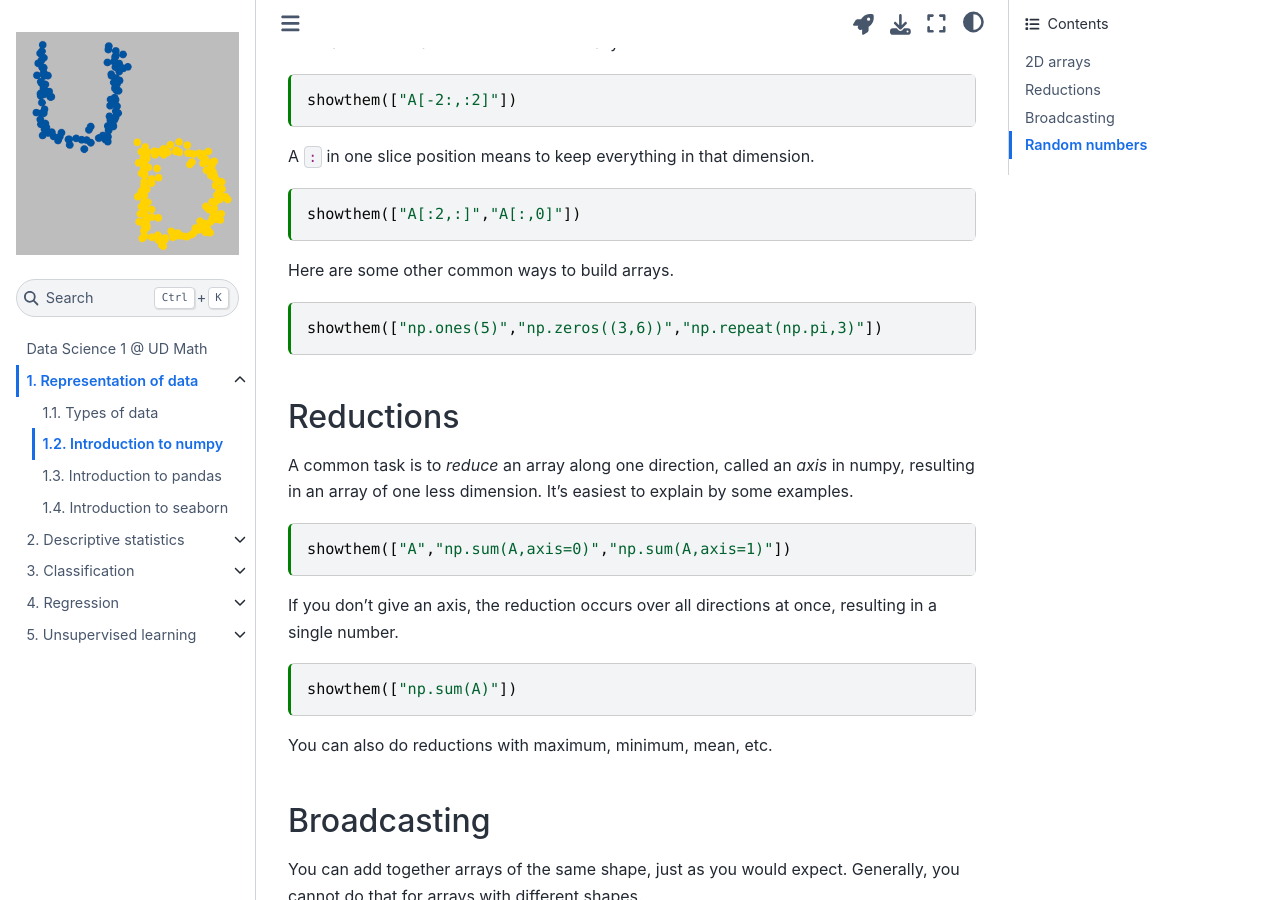
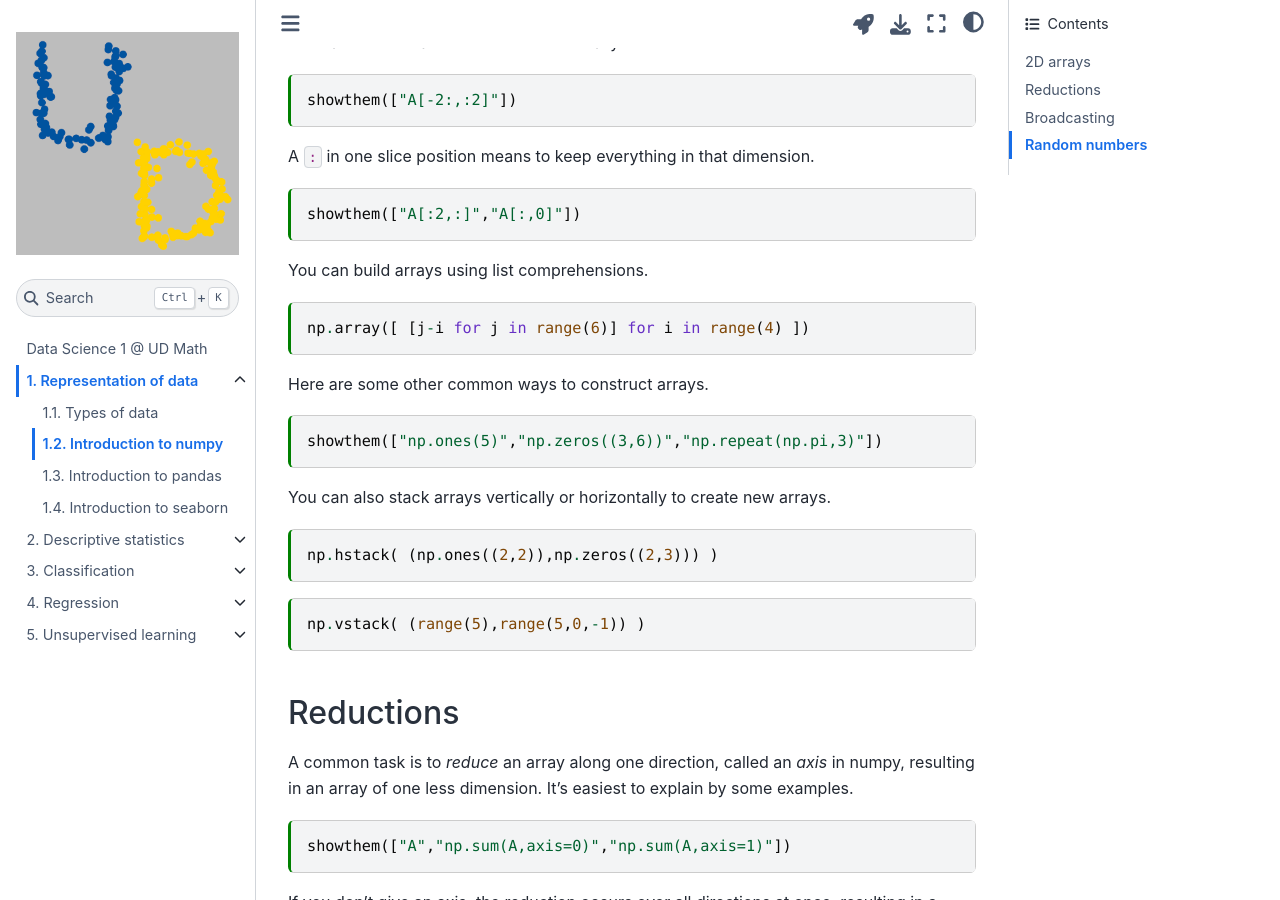
Before and after one commit to UD-Math-Data-Science-1/notes, a Jupyter Book: the page built from representation/numpy.md, in a window 1280 px wide and 900 px high, scrolled down 1705 px. Built offline with Jupyter Book 1.0.4 settings and Sphinx 7.4.7 and the Sphinx Book theme 1.1.4, drawn with Linux system fonts in a browser that asks for light colours.

Commit message:
Add some numpy examples

````diff
--- a/representation/numpy.md
+++ b/representation/numpy.md
@@ -99,10 +99,26 @@ A `:` in one slice position means to keep everything in that dimension.
 showthem(["A[:2,:]","A[:,0]"])
 ```
 
-Here are some other common ways to build arrays.
+You can build arrays using list comprehensions.
+
+```{code-cell}
+np.array([ [j-i for j in range(6)] for i in range(4) ])
+```
+
+Here are some other common ways to construct arrays.
 
 ```{code-cell} ipython3
 showthem(["np.ones(5)","np.zeros((3,6))","np.repeat(np.pi,3)"])
+```
+
+You can also stack arrays vertically or horizontally to create new arrays.
+
+```{code-cell}
+np.hstack( (np.ones((2,2)),np.zeros((2,3))) )
+```
+
+```{code-cell}
+np.vstack( (range(5),range(5,0,-1)) )
 ```
 
 ## Reductions
````
Also changed, not shown: other parts of representation/numpy.md (+1 -1 lines).
